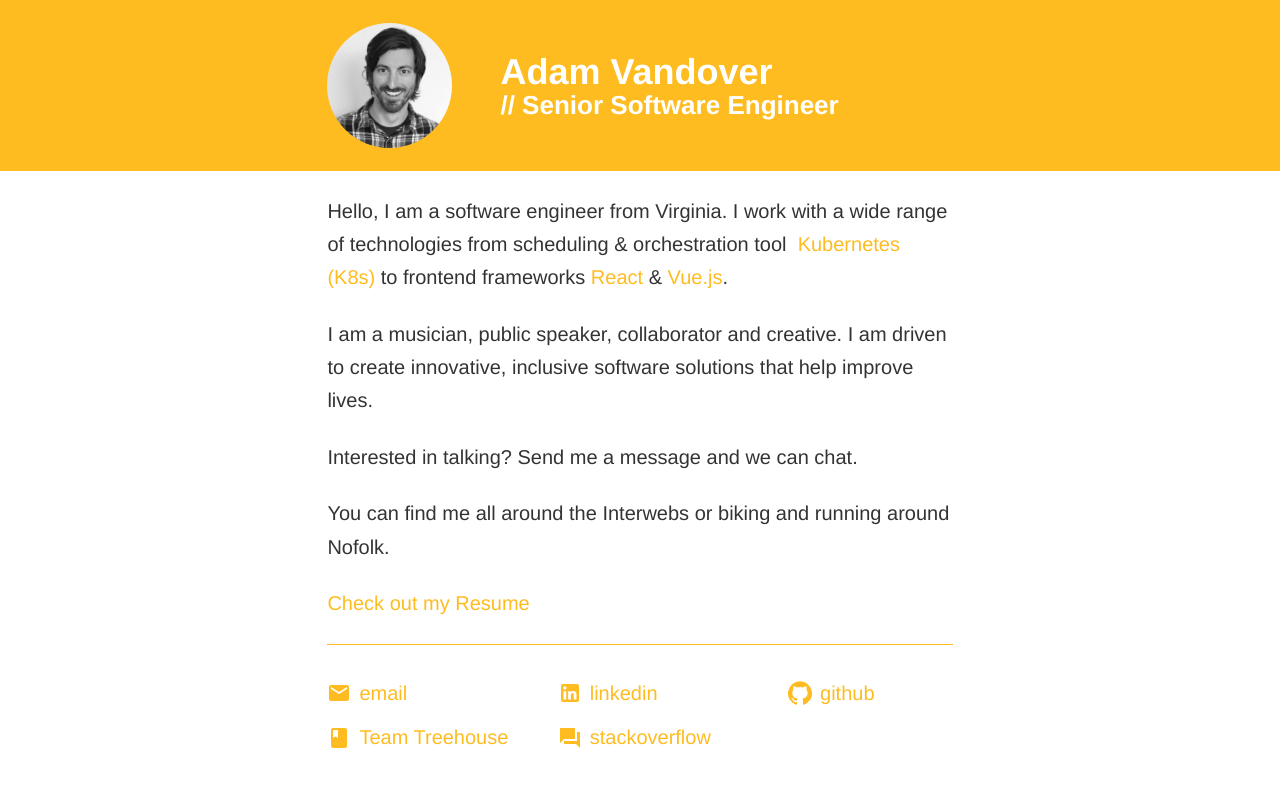
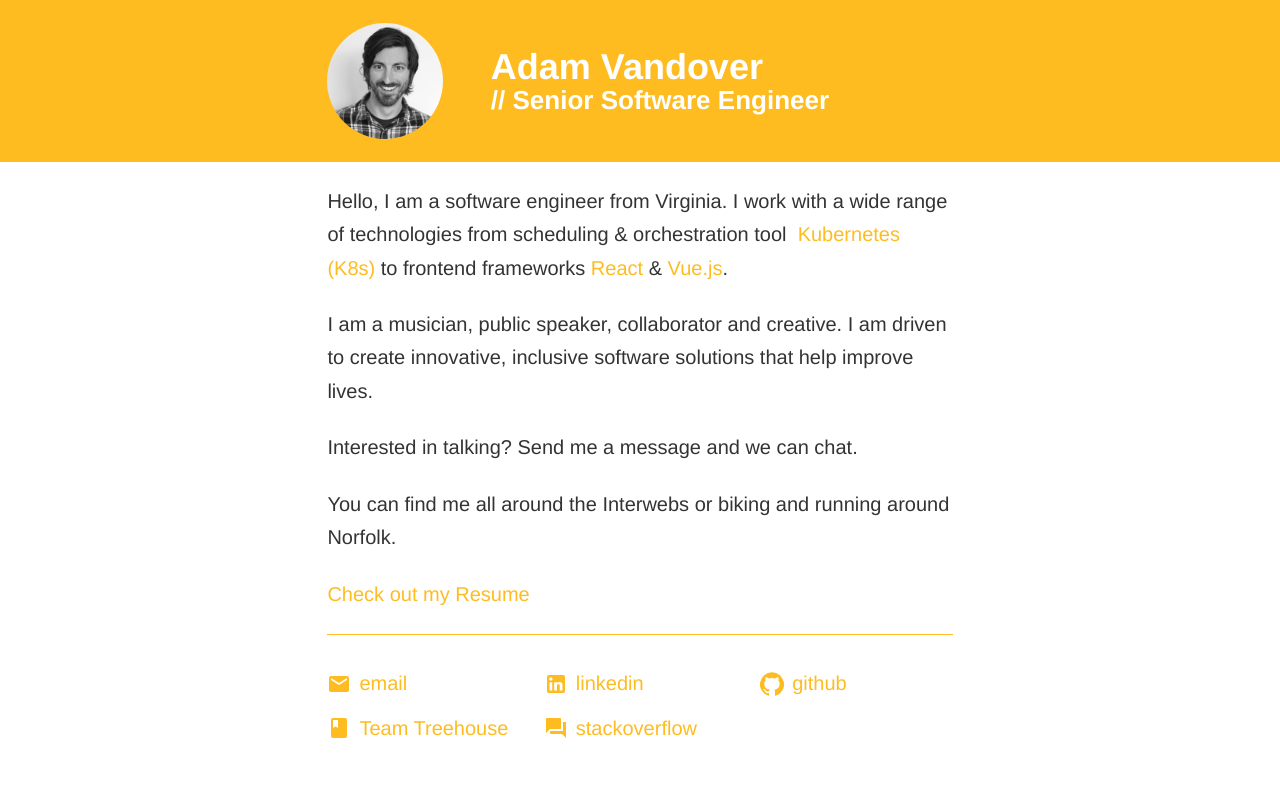
Before and after one commit to adam2k/adam2k.github.io, a Gatsby site: page / in a window 1280 px wide. Built offline with nearby package versions, Linux system fonts and the light colour scheme; Gatsby itself is replaced by a stand-in of ours.

Commit message:
Update mobile styles

```diff
--- a/src/components/styles/footer.css
+++ b/src/components/styles/footer.css
@@ -8,7 +8,7 @@
 }
 .inner-footer ul {
   display: grid;
-  grid-template-columns: 33% 33% 33%;
+  grid-template-columns: 1fr;
   grid-template-rows: 2.7875rem 2.7875rem;
   grid-column-gap: 1.5rem;
   list-style: none;
@@ -24,3 +24,8 @@
 .inner-footer ul li a svg, .inner-footer ul li a span {
   align-self: center;
 }
+@media only screen and (min-width: 480px) {
+  .inner-footer ul {
+    grid-template-columns: 1fr 1fr 1fr;
+  }
+}
--- a/src/components/styles/globals.css
+++ b/src/components/styles/globals.css
@@ -9,6 +9,7 @@ body {
   font-size: 1.25rem;
   font-weight: 400;
   overflow: hidden;
+  overflow-y: scroll;
   -webkit-font-smoothing: antialiased;
   -moz-osx-font-smoothing: grayscale;
   --primary-color: #febc20;
--- a/src/components/styles/header.css
+++ b/src/components/styles/header.css
@@ -1,6 +1,6 @@
 .header-grid {
   display: grid;
-  grid-template-columns: 20% 80%;
+  grid-template-columns: 1fr;
   grid-column-gap: 3rem;
   width: 100%;
   max-width: 660px;
@@ -24,3 +24,8 @@
   margin: 0;
   color: var(--secondary-color);
 }
+@media only screen and (min-width: 480px) {
+  .header-grid {
+    grid-template-columns: 1fr 4fr;
+  }
+}
--- a/src/pages/index.tsx
+++ b/src/pages/index.tsx
@@ -26,7 +26,7 @@ const IndexPage = () => (
         innovative, inclusive software solutions that help improve lives.
       </p>
       <p>Interested in talking? Send me a message and we can chat.</p>
-      <p>You can find me all around the Interwebs or biking and running around Nofolk.</p>
+      <p>You can find me all around the Interwebs or biking and running around Norfolk.</p>
       <p>
         <a href="/static/Adam Vandover Resume.pdf">
         Check out my Resume
```
